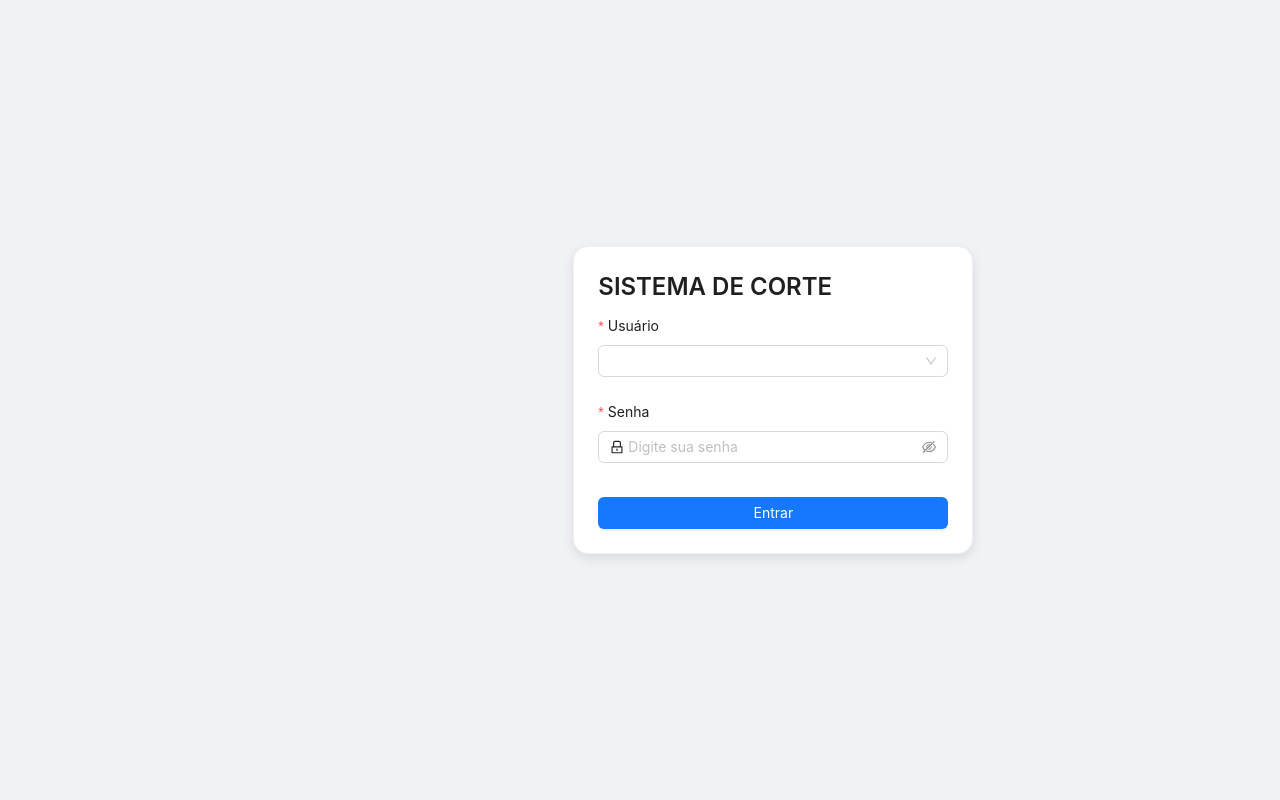
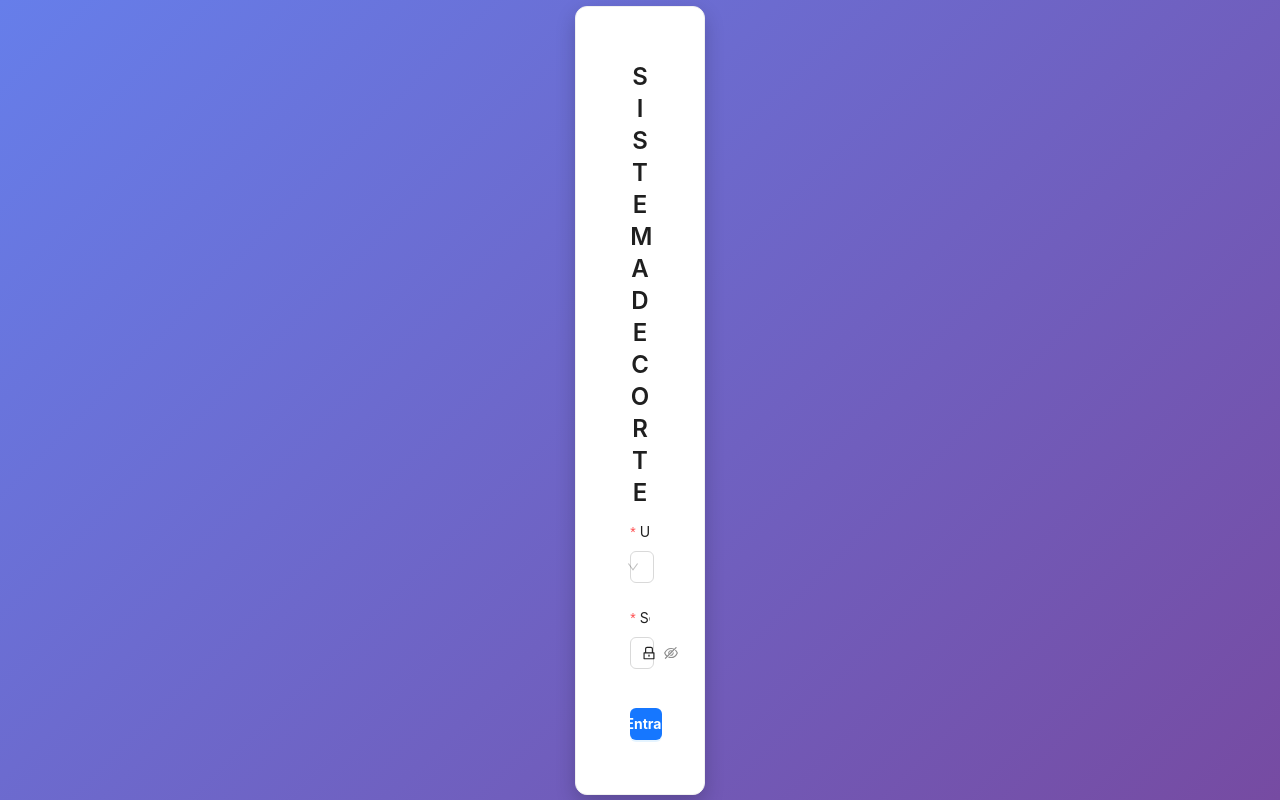
Before and after one commit to MitoCoder/Sistema-de-Corte-Edvam, a React (Create React App) app: page / in a window 1280 px wide. Built offline with nearby package versions, Linux system fonts and the light colour scheme.

Commit message:
Update Login.css

```diff
--- a/src/Login.css
+++ b/src/Login.css
@@ -4,26 +4,31 @@
   justify-content: center;
   align-items: center;
   height: 100vh;
-  background-color: #f0f2f5;
+  background: linear-gradient(135deg, #667eea, #764ba2);
 }
 
-.ant-card {
-  border-radius: 15px;
-  box-shadow: 0 4px 12px rgba(0, 0, 0, 0.1);
+.login-card {
+  padding: 30px;
+  border-radius: 12px;
+  box-shadow: 0 8px 20px rgba(0, 0, 0, 0.2);
+  text-align: center;
 }
 
-@media (max-width: 767px) {
-  .login-container {
+.login-header {
+  color: black;
+  font-weight: bold;
+  text-align: center;
+  margin-bottom: 20px;
+}
+
+.login-button {
+  margin-top: 15px;
+  font-weight: bold;
+}
+
+@media (max-width: 768px) {
+  .login-card {
+    width: 100%;
     padding: 20px;
   }
-
-  .ant-card {
-    width: 100%;
-  }
 }
-
-@media (min-width: 768px) {
-  .ant-card {
-    width: 400px;
-  }
-}
```
